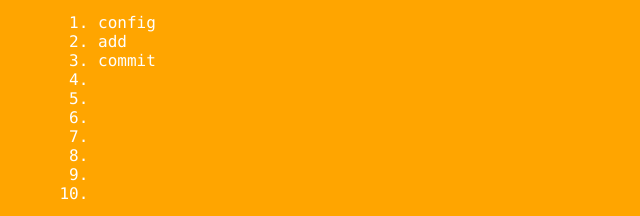
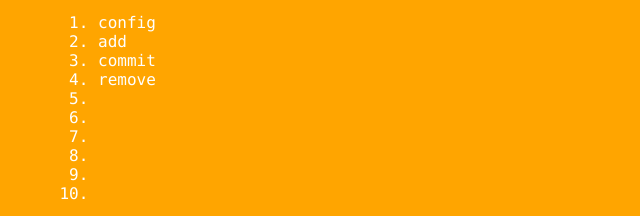
Before and after one commit to git201912/git_learning, a plain HTML site: page index.html in a window 1280 px wide. Both pictures are taken after a click on the element "Basic Commands". Shown: the part 328-544 px from the top of the page, 0-640 px from the left. Drawn offline with Linux system fonts and the light colour scheme.

```diff
--- a/index.html
+++ b/index.html
@@ -32,7 +32,7 @@
                     <li>config</li>
                     <li>add</li>
                     <li>commit</li>
-                    <li></li>
+                    <li>remove</li>
                     <li></li>
                     <li></li>
                     <li></li>
```
